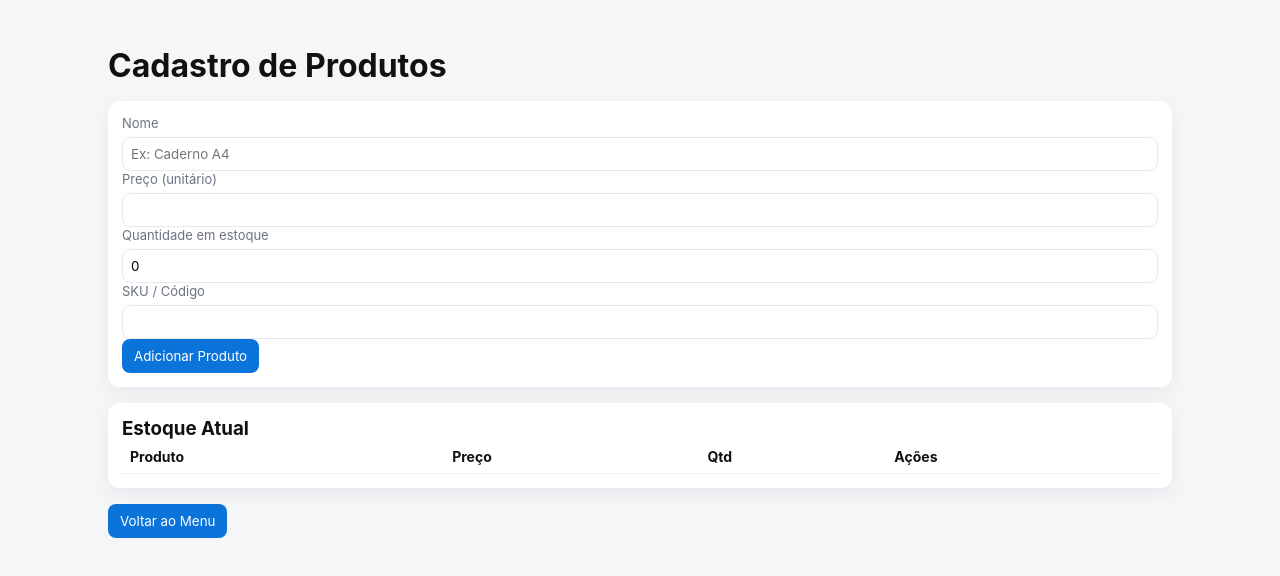
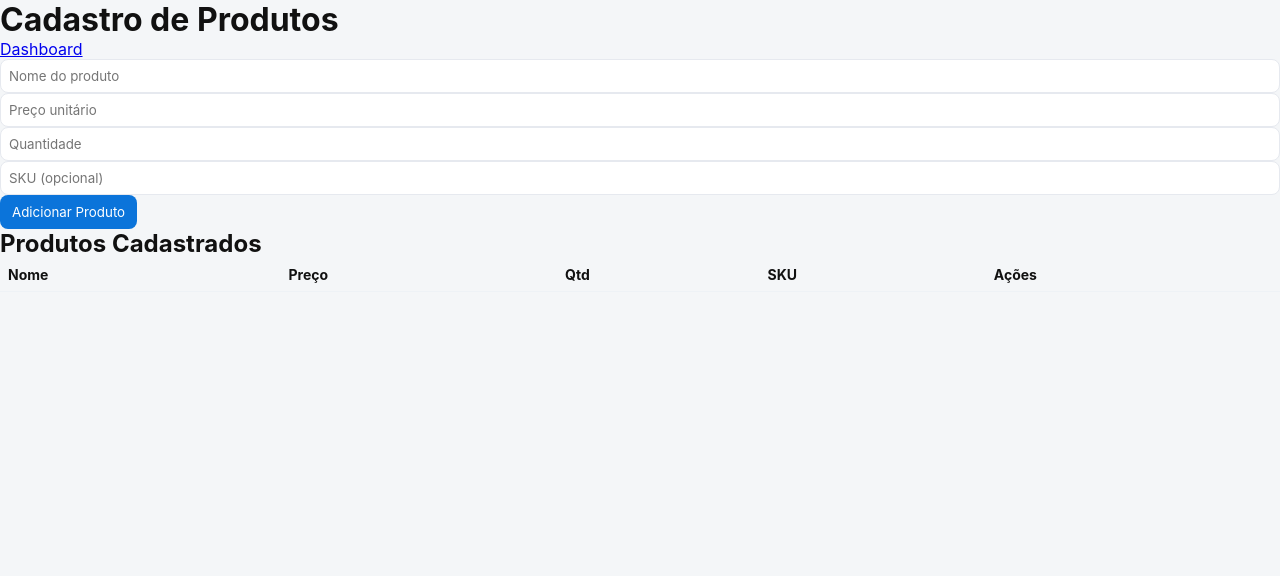
Before and after one commit to Benjanuario/vanda, a plain HTML site: page produtos.html in a window 1280 px wide. Drawn offline with Linux system fonts and the light colour scheme.

Commit message:
Update produtos.html

```diff
--- a/produtos.html
+++ b/produtos.html
@@ -1,31 +1,42 @@
 <!DOCTYPE html>
 <html lang="pt-BR">
 <head>
-<meta charset="UTF-8">
-<meta name="viewport" content="width=device-width,initial-scale=1">
-<title>Cadastro de Produtos</title>
-<link rel="stylesheet" href="style.css">
+  <meta charset="UTF-8">
+  <meta name="viewport" content="width=device-width, initial-scale=1.0">
+  <title>Produtos — Loja</title>
+  <link href="style.css" rel="stylesheet">
 </head>
-<body>
-<div class="container">
-  <h1>Cadastro de Produtos</h1>
-  <div class="card" style="margin-top:16px;">
-    <label>Nome</label><input id="p-nome" placeholder="Ex: Caderno A4">
-    <label>Preço (unitário)</label><input id="p-preco" type="number" step="0.01">
-    <label>Quantidade em estoque</label><input id="p-qtd" type="number" value="0">
-    <label>SKU / Código</label><input id="p-sku">
-    <button id="btn-add-prod">Adicionar Produto</button>
-  </div>
+<body class="bg-gray-100 font-sans">
+  <header class="p-4 bg-blue-600 text-white flex justify-between items-center">
+    <h1 class="text-2xl font-bold">Cadastro de Produtos</h1>
+    <a href="index.html" class="btn bg-white text-blue-600">Dashboard</a>
+  </header>
+  <main class="p-4">
+    <form id="form-produto" class="grid gap-4 bg-white p-4 rounded shadow">
+      <input type="text" id="nome" placeholder="Nome do produto" required class="input">
+      <input type="number" id="preco" placeholder="Preço unitário" required class="input">
+      <input type="number" id="quantidade" placeholder="Quantidade" required class="input">
+      <input type="text" id="sku" placeholder="SKU (opcional)" class="input">
+      <button type="submit" class="btn">Adicionar Produto</button>
+    </form>
 
-  <div class="card" style="margin-top:16px;">
-    <h3>Estoque Atual</h3>
-    <table id="tabela-estoque">
-      <thead><tr><th>Produto</th><th>Preço</th><th>Qtd</th><th>Ações</th></tr></thead>
-      <tbody></tbody>
-    </table>
-  </div>
-  <a href="index.html"><button style="margin-top:16px;">Voltar ao Menu</button></a>
-</div>
-<script src="script.js"></script>
+    <section class="mt-6 bg-white p-4 rounded shadow">
+      <h2 class="font-bold text-lg mb-2">Produtos Cadastrados</h2>
+      <table id="tabela-produtos" class="w-full text-left">
+        <thead>
+          <tr>
+            <th>Nome</th>
+            <th>Preço</th>
+            <th>Qtd</th>
+            <th>SKU</th>
+            <th>Ações</th>
+          </tr>
+        </thead>
+        <tbody></tbody>
+      </table>
+    </section>
+  </main>
+  <script src="script.js"></script>
+  <script>carregarProdutos();</script>
 </body>
-</html>
+  </html>
```
